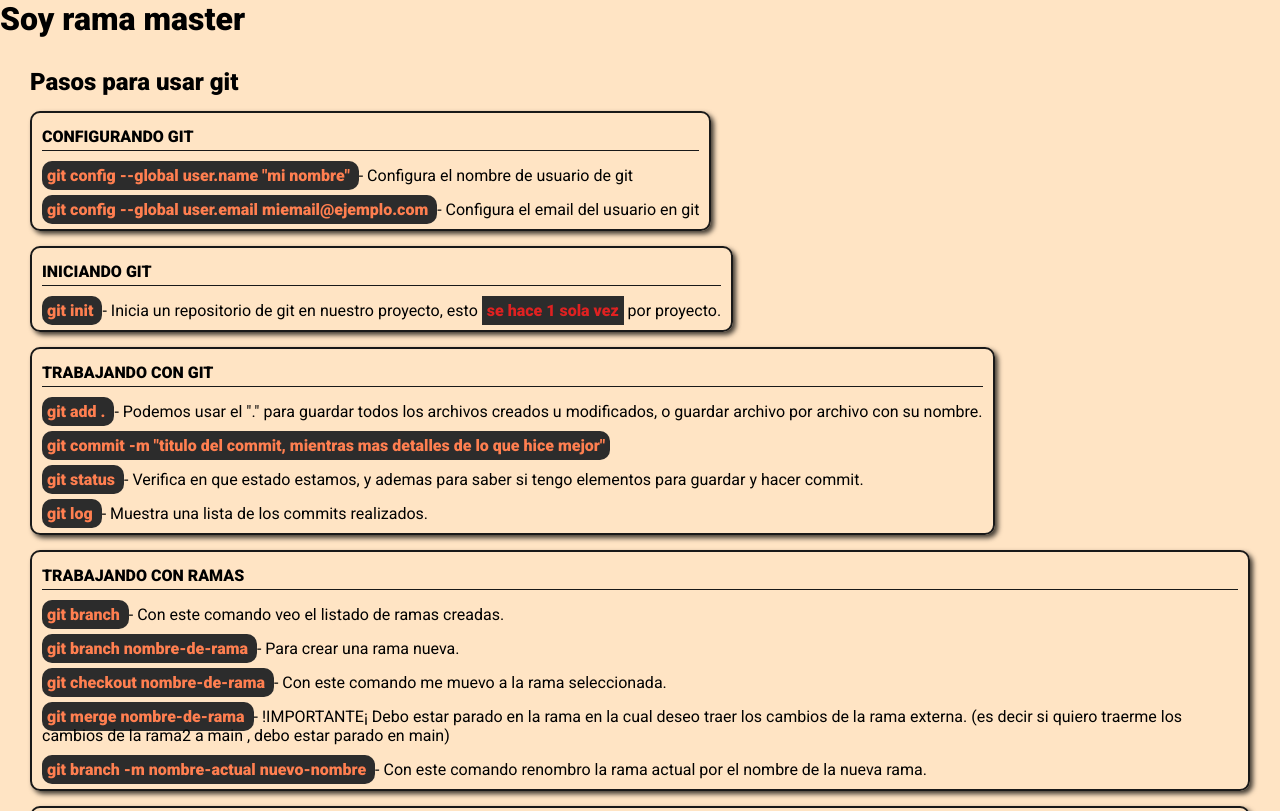
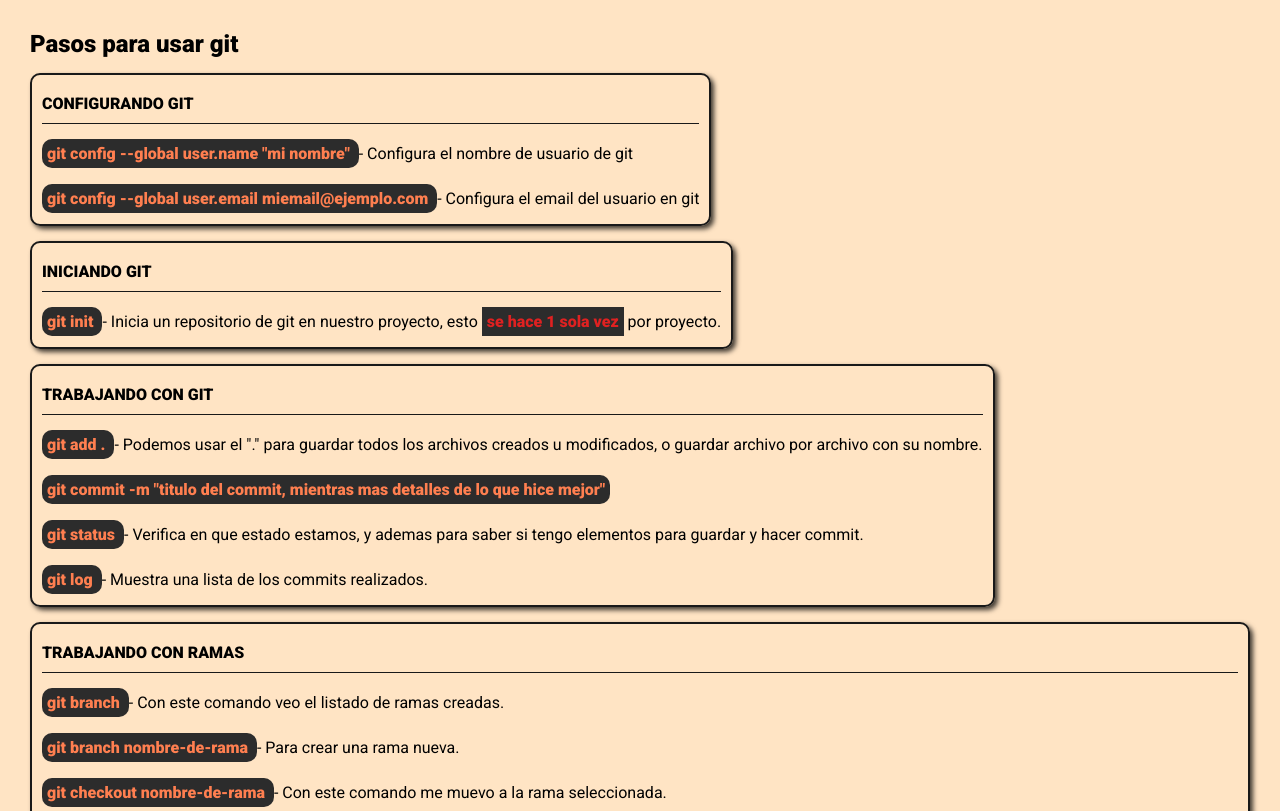
Before and after one commit to feralarcon1995/clase-git, a plain HTML site: page index.html in a window 1280 px wide. Shown: the top 811 px of the page. Drawn offline with Linux system fonts and the light colour scheme; a web font is replaced by a local one.

Commit message:
agregue estilos a la lista

```diff
--- a/css/style.css
+++ b/css/style.css
@@ -32,6 +32,9 @@ section ul {
 
 }
 
+section ul li {
+    line-height: 30px;
+}
 section ul li:first-child {
     font-weight: bold;
     text-transform: uppercase;
--- a/index.html
+++ b/index.html
@@ -11,7 +11,7 @@
 </head>
 
 <body>
-<h1>Soy rama master</h1>
+
     <section>
         <h1>Pasos para usar git</h1>
         <ul>
```
